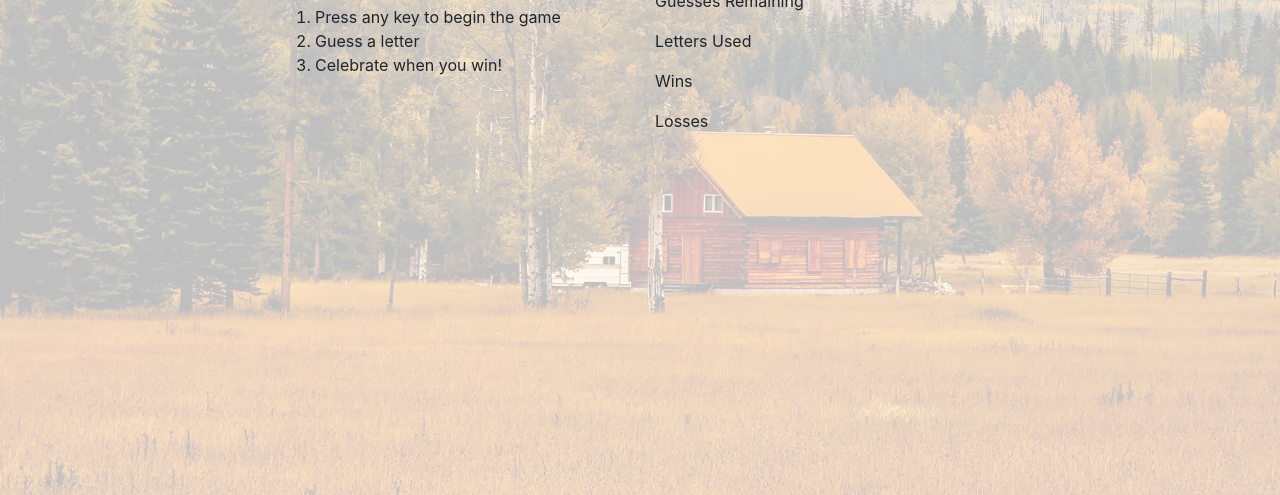
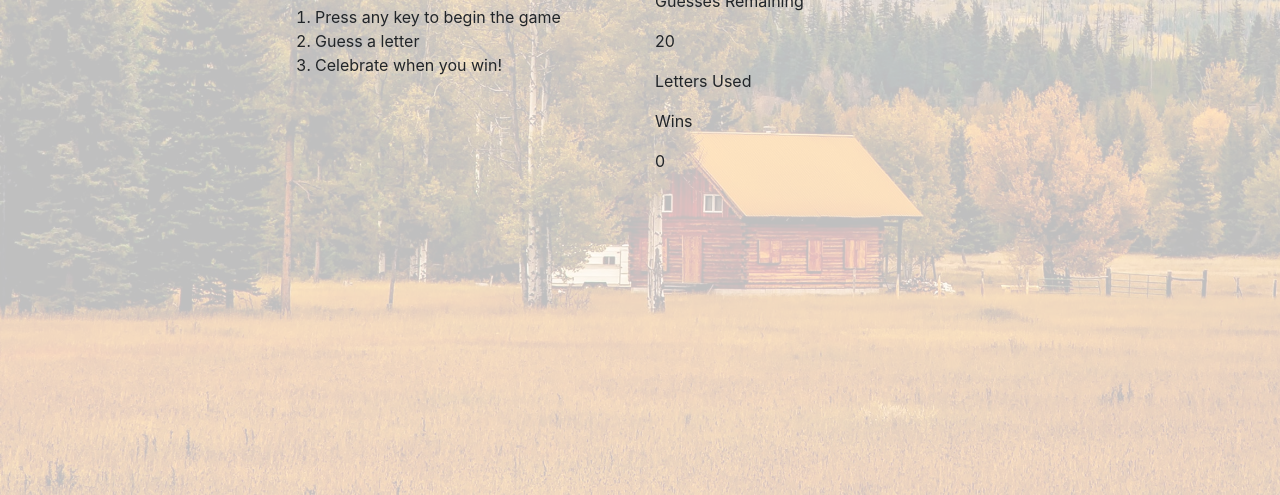
Before and after one commit to idriveanaltima/Hangman-Game, a plain HTML site: page index.html in a window 1280 px wide. Shown: the part 305-800 px from the top of the page. Drawn offline with nearby package versions, Linux system fonts and the light colour scheme.

Commit message:
removing losses

```diff
--- a/assets/javascript/game.js
+++ b/assets/javascript/game.js
@@ -30,7 +30,7 @@ function onPageLoad() {
 // function for determining the randomly selected word from the array and pulling out the letters
 
 function newWord() {
-  var words = ['acai', 'apples', 'apricots', 'avocado', 'ackee', 'bananas', 'blueberries', 'blackberries', 'cantaloupes', 'cherries', 'cranberries', 'currants', 'dates', 'elderberries', 'figs', 'gooseberries', 'grapefruit', 'kiwis', 'lemons', 'mangos', 'mulberries', 'grapes', 'grapefruits', 'honeydew melons', 'oranges', 'papaya', 'pineapples', 'raspberries', 'peaches'acai'acai', 'apples', 'apricots', 'avocado', 'ackee', 'bananas', 'blueberries', 'blackberries', 'cantaloupes', 'cherries', 'cranberries', 'currants', 'dates', 'elderberries', 'figs', 'gooseberries', 'grapefruit', 'kiwis', 'lemons', 'mangos', 'mulberries', 'grapes', 'grapefruits', 'honeydew melons', 'oranges', 'papaya', 'pineapples', 'raspberries', 'peaches'];
+  var words = ['acai', 'apples', 'apricots', 'avocado', 'ackee', 'bananas', 'blueberries', 'blackberries', 'cantaloupes', 'cherries', 'cranberries', 'currants', 'dates', 'elderberries', 'figs', 'gooseberries', 'grapefruit', 'kiwis', 'lemons', 'mangos', 'mulberries', 'grapes', 'grapefruits', 'honeydew melons', 'oranges', 'papaya', 'pineapples', 'raspberries', 'peaches'];
   currentWord = words[Math.floor(Math.random() * words.length)];
   return currentWord;
 }
--- a/index.html
+++ b/index.html
@@ -1,5 +1,6 @@
 <!DOCTYPE html>
 <html>
+
 <head>
   <meta charset="utf-8" />
   <meta http-equiv="X-UA-Compatible" content="IE=edge">
@@ -8,9 +9,10 @@
   <link rel="stylesheet" href="https://maxcdn.bootstrapcdn.com/bootstrap/4.0.0/css/bootstrap.min.css" integrity="sha384-Gn5384xqQ1aoWXA+058RXPxPg6fy4IWvTNh0E263XmFcJlSAwiGgFAW/dAiS6JXm"
     crossorigin="anonymous">
   <link rel="stylesheet" href="https://cdnjs.cloudflare.com/ajax/libs/font-awesome/4.7.0/css/font-awesome.min.css">
-  <link rel="stylesheet" type="text/css" media="screen" href="assets/css/style.css"/>
+  <link rel="stylesheet" type="text/css" media="screen" href="assets/css/style.css" />
 
 </head>
+
 <body>
   <div class="jumbotron">
     <div class="container">
@@ -44,8 +46,6 @@
         <p id="lettersUsed"></p>
         <p>Wins</p>
         <p id="wins"></p>
-       <p> Losses</p>
-       <p id="losses"></p>
       </div>
 
     </div>
@@ -54,10 +54,8 @@
 </body>
 
 <script src="assets/javascript/game.js">
+</script>
 
-
-
-</script>
 </html>
 
 <!-- Thoughts on steps
```
Lines whose indentation alone changed are shown as unchanged.
